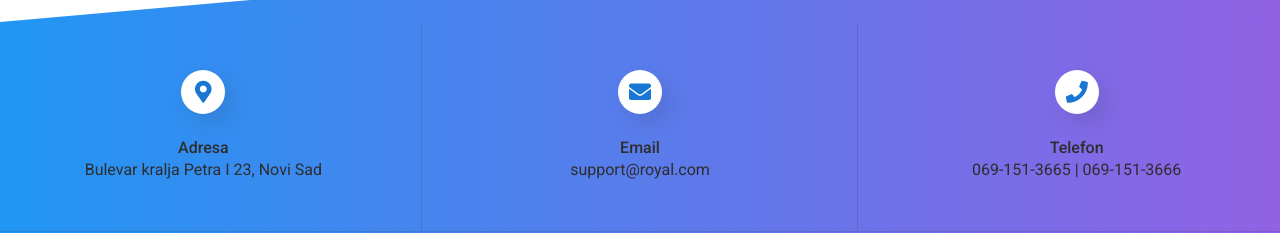
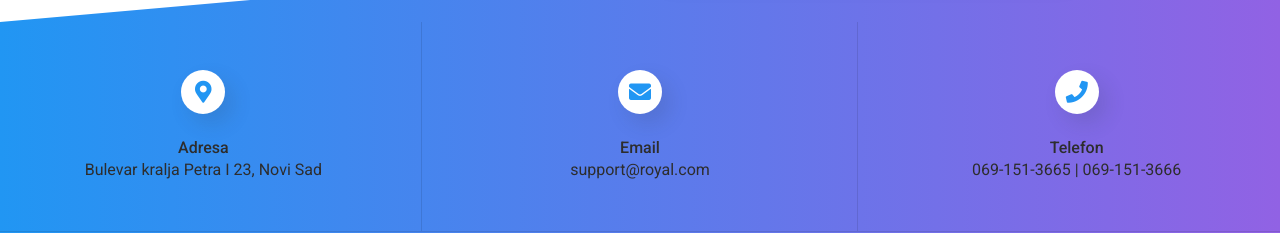
Before and after one commit to VladTzaru/Royal, a Vue app: page /kontakt in a window 1280 px wide. Shown: the part 490-723 px from the top of the page. Built offline with nearby package versions, Linux system fonts and the light colour scheme.

Commit message:
update icon

```diff
--- a/src/components/contact/Contact.vue
+++ b/src/components/contact/Contact.vue
@@ -41,7 +41,7 @@ export default {
 }
 
 .contact-icon-blue {
-    color: $secondary;
+    color: $secondary-light;
     background: #fff;
 }
 
```
